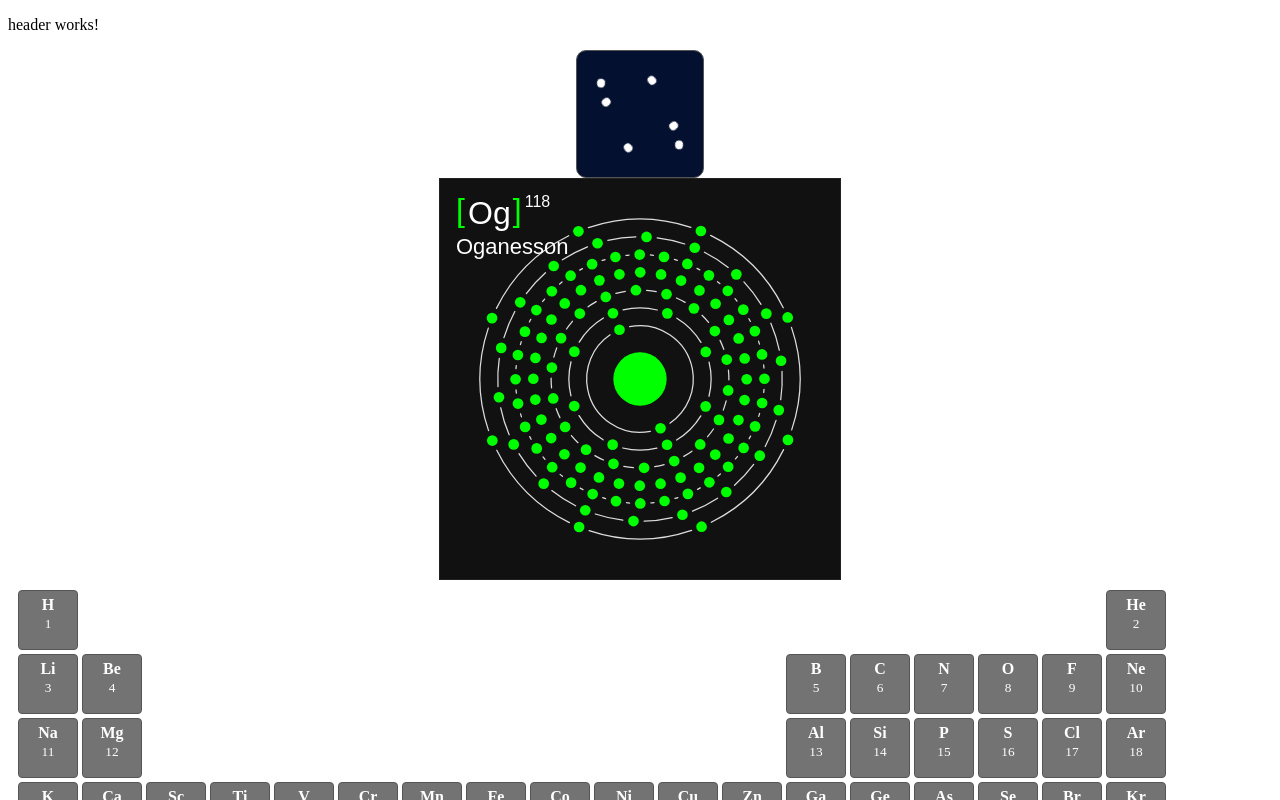
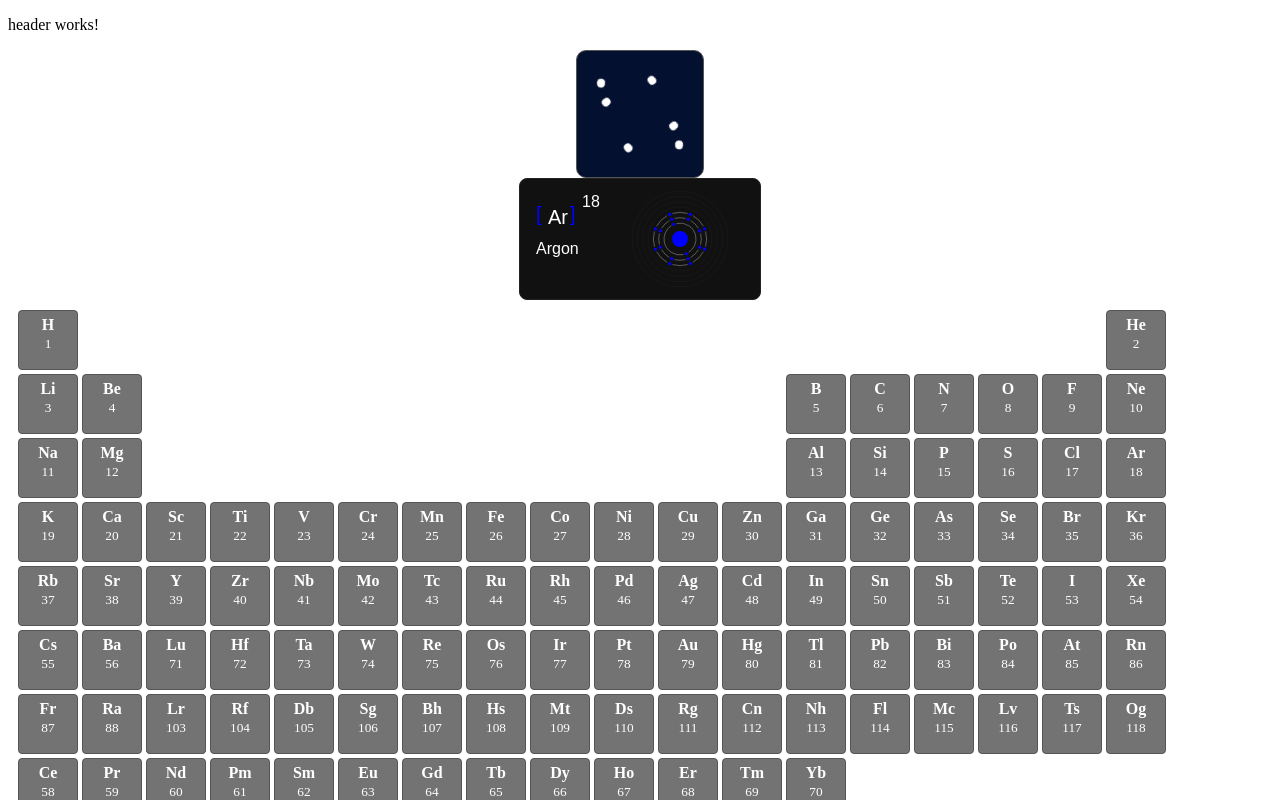
Before and after one commit to willc127/periodic-orbitals, an Angular app in the folder Frontend/periodic-orbitals-angular/: page / in a window 1280 px wide. Shown: the top 800 px of the page. Built offline with nearby package versions, Linux system fonts and the light colour scheme.

Commit message:
Alteração estilo do componente electron-distribution

```diff
--- a/Frontend/periodic-orbitals-angular/src/app/components/electron-distribution/electron-distribution.css
+++ b/Frontend/periodic-orbitals-angular/src/app/components/electron-distribution/electron-distribution.css
@@ -1,25 +1,7 @@
-.figure-content {
-  background: #000;
-  overflow: hidden;
+canvas {
+  display: block;
+  margin: 0 auto;
+  background: #111;
+  border: 1px solid #222;
+  border-radius: 8px;
 }
-
-body {
-  height: 100vh;
-  background-color: #111;
-  /* font-family: 'Roboto', sans-serif; */
-  overflow: hidden;
-  display: flex;
-  flex-direction: column;
-  justify-content: center;
-  align-items: center;
-}
-
-.figure-content {
-  width: 600px;
-  height: 350px;
-  border: 1px solid #222;
-  border-radius: 2px;
-  overflow: hidden;
-  user-select: none;
-  cursor: default;
-}
--- a/Frontend/periodic-orbitals-angular/src/app/components/electron-distribution/electron-distribution.html
+++ b/Frontend/periodic-orbitals-angular/src/app/components/electron-distribution/electron-distribution.html
@@ -1,5 +1 @@
-<figure>
-  <div class="figure-content">
-    <canvas is="my-painting"></canvas>
-  </div>
-</figure>
+<canvas #canvas width="240" height="120"></canvas>
--- a/Frontend/periodic-orbitals-angular/src/app/components/electron-distribution/electron-distribution.ts
+++ b/Frontend/periodic-orbitals-angular/src/app/components/electron-distribution/electron-distribution.ts
@@ -5,17 +5,8 @@ import { Distributor } from './electron-distributor';
 
 @Component({
   selector: 'app-electron-distribution',
-  template: `<canvas #canvas width="400" height="400"></canvas>`,
-  styles: [
-    `
-      canvas {
-        display: block;
-        margin: 0 auto;
-        background: #111;
-        border: 1px solid #222;
-      }
-    `,
-  ],
+  templateUrl: './electron-distribution.html',
+  styleUrls: ['./electron-distribution.css'],
 })
 export class ElectronDistribution implements AfterViewInit {
   @ViewChild('canvas', { static: true })
@@ -35,9 +26,9 @@ export class ElectronDistribution implements AfterViewInit {
     this.scope = {
       orbitColor: '#DDD',
       textColor: '#FFF',
-      atomicNumber: 118,
+      atomicNumber: 18,
       shells: [],
-      size: (Math.max(canvas.width, canvas.height) * 8) / 20,
+      size: (Math.max(canvas.width, canvas.height) * 4) / 20,
       offset: 0,
       animate: true,
     };
@@ -87,7 +78,7 @@ export class ElectronDistribution implements AfterViewInit {
     const { symbol, name, color } = this.getChemical(atomicNumber);
 
     const ctx = this.ctx2D;
-    const originX = this.canvasRef.nativeElement.width / 2;
+    const originX = this.canvasRef.nativeElement.width/1.5;
     const originY = this.canvasRef.nativeElement.height / 2;
     const alpha = 2 * Math.PI;
 
@@ -158,18 +149,25 @@ export class ElectronDistribution implements AfterViewInit {
     ctx.arc(originX, originY, nucleusRadius, 0, alpha);
     ctx.fill();
 
-    ctx.font = '32px sans-serif';
+    // Escrever símbolo
+    ctx.font = '20px sans-serif';
     ctx.fillStyle = color;
-    ctx.fillText('[', 16, 42);
     ctx.fillStyle = textColor;
     ctx.fillText(symbol, 28, 45);
     const symbolWidth = ctx.measureText(symbol).width;
+
+    // Colchetes
     ctx.fillStyle = color;
+    ctx.fillText('[', 16, 42);
     ctx.fillText(']', 30 + symbolWidth, 42);
+
+    // Número atômico
     ctx.font = '16px sans-serif';
     ctx.fillStyle = textColor;
     ctx.fillText(atomicNumber.toString(), 42 + symbolWidth, 28);
-    ctx.font = '22px sans-serif';
+
+    // Nome
+    ctx.font = '16px sans-serif';
     ctx.fillText(name, 16, 75);
     ctx.font = 'italic 16px sans-serif';
 
```
